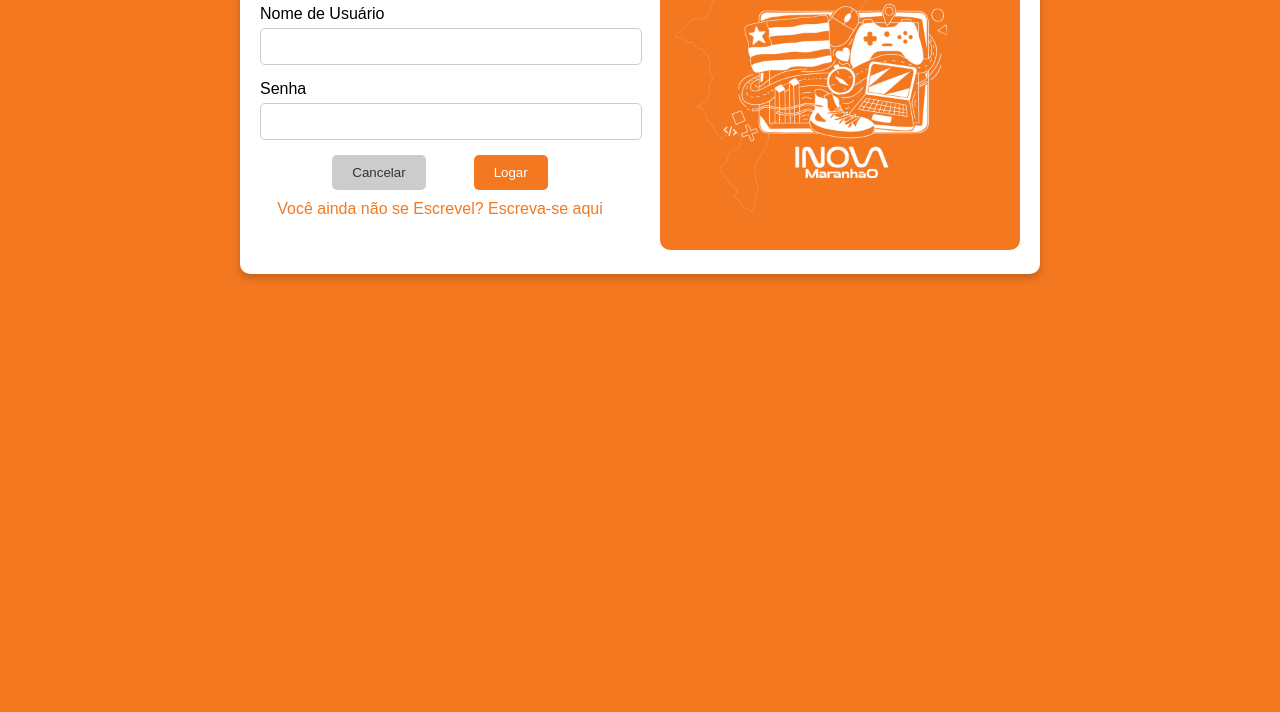
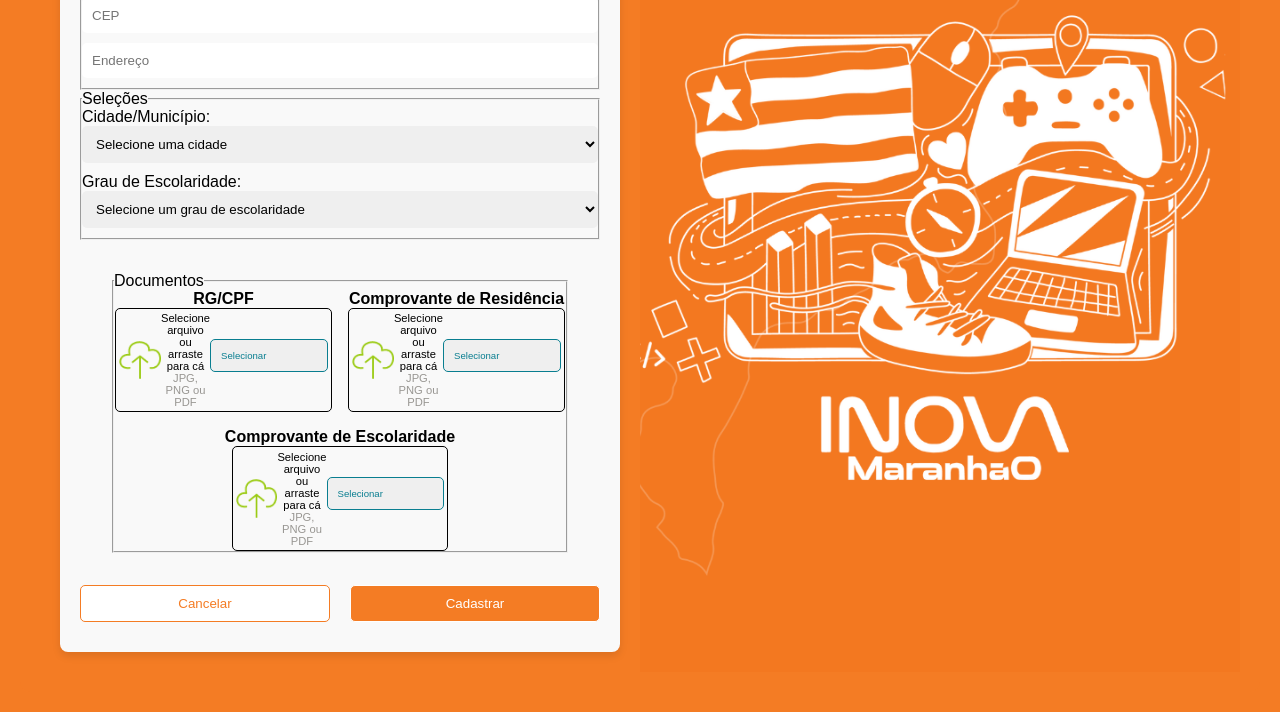
Before and after one commit to eliasdevmind/Desafio-II-Trilhas, a plain HTML site: page index.html in a window 1280 px wide. Shown: the part 328-1040 px from the top of the page. Before the commit the page ends 800 px from the top, so only its background shows below. Drawn offline with Linux system fonts and the light colour scheme.

Commit message:
projeto trilhas

```diff
--- a/css/cadastrar.css
+++ b/css/cadastrar.css
@@ -1,4 +1,4 @@
-body, h1, p, input, button, label, select {
+* {
     margin: 0;
     padding: 0;
     box-sizing: border-box;
@@ -6,27 +6,36 @@ body, h1, p, input, button, label, select {
 
 }
 
-/* Estilos globais */
+body{
+    background-color: #f47c24;
+}
+
 main {
     display: flex;
     justify-content: center;
     align-items: center;
     padding: 20px;
-    background-color: #f47c24;
+
 
 }
+
 
 .form-container {
     display: flex;
     flex-direction: row;
     justify-content: space-between;
-    background-color: #f47c24; /* Cor de fundo */
+    background-color: #f47c24;
     padding: 20px;
-    border-radius: 10px; /* Borda arredondada */
-    width: 100%; /* Estende o container para o comprimento total */
+    border-radius: 10px;
+    width: 100%;
 }
 
+
+
 .form-content {
+    display: flex;
+    flex-direction: column;
+    align-items: center;
     flex: 1;
     padding: 20px;
 }
@@ -35,22 +44,69 @@ form {
     max-width: 600px;
     padding: 20px;
     border-radius: 8px;
-    border: none; /* Remove a borda */
+    border: none;
     background-color: #f9f9f9;
     box-shadow: 0 4px 8px rgba(0, 0, 0, 0.1);
 }
 
 h1 {
-    text-align: center; /* Centraliza o título */
+
+
     margin-bottom: 20px;
 }
 
-/* Configurações da imagem de fundo */
 .img-background {
     flex: 1;
-    max-width: 50%; /* Define a largura máxima em 50% */
-    object-fit: cover; /* Ajusta a imagem para cobrir o espaço */
-    display: none; /* Inicialmente, a imagem está escondida */
+    max-width: 50%;
+    object-fit: cover;
+    display: none;
+}
+
+.posicao__botoes__file{
+    display: flex;
+    margin: 2rem;
+    justify-content: center;
+    flex-wrap: wrap;
+    gap: 1rem;
+    align-items: center;
+
+}
+
+.posicao__botoes__file__ajuste{
+    display: flex;
+    flex-direction: column;
+    align-items: center;
+}
+
+.posicao__botoes__file__ajuste h2{
+    font-size: 1rem;
+}
+
+.posicao__botoes__file__ajuste p{
+    font-size: 0.7rem;
+}
+.posicao__botoes__file__ajuste div{
+    display: flex;
+    border: solid black 1px;
+    text-align: center;
+    align-items: center;
+    padding: 0.2rem;
+    gap: 1.rem;
+    border-radius: 5px;
+}
+
+.posicao__botoes__file__ajuste span{
+    color:#989692;
+}
+
+.posicao__botoes__file__ajuste button{
+    text-decoration: none;
+    display: flex;
+    flex-direction: column;
+    font-size: 0.6rem;
+    color: #097E90;
+    border: solid #097E90 1px;
+    border-radius: 5px;
 }
 
 .form__botoes__cadastrar{
@@ -59,18 +115,16 @@ h1 {
     color: white;
 }
 .form__botoes__cancelar{
-    background-color: ;
-    border: solid  1px;
-    color: white;
+    background-color: white ;
+    border: solid #f47c24 1px;
+    color: #f47c24;
 }
-/* Exibe a imagem em dispositivos de largura maior */
 @media (min-width: 860px) {
     .img-background {
         display: block;
     }
 }
 
-/* Esconde a imagem em dispositivos menores para colocá-la atrás do formulário */
 @media (max-width: 860px) {
     .img-background {
         display: none;
@@ -78,13 +132,12 @@ h1 {
         top: 0;
         left: 0;
         width: 100%;
-        height: 100%; /* Cobre o formulário */
-        z-index: -1; /* Envia a imagem para trás do formulário */
-        opacity: 0.3; /* Opacidade para que o formulário seja visível */
+        height: 100%;
+        z-index: -1;
+        opacity: 0.3;
     }
 }
 
-/* Estilizando campos de entrada, seleção e botões */
 input, select, button {
     width: 100%;
     padding: 10px;
@@ -94,19 +147,9 @@ input, select, button {
     outline: none;
 }
 
-button {
-    background-color: #4caf50;
-    color: white;
-    cursor: pointer;
-}
 
-button:hover {
-    background-color: #45a049;
-}
-
-/* Configurações para os botões de cancelamento e cadastro lado a lado separados */
 .form__botoes {
     display: flex;
-    justify-content: space-between; /* Separação entre os botões */
+    justify-content: space-between;
     gap: 20px;
 }
--- a/css/login.css
+++ /dev/null
@@ -1,117 +0,0 @@
-body {
-    font-family: Arial, sans-serif;
-    background-color: #F37820;
-    margin: 0;
-    padding: 0;
-    display: flex;
-    justify-content: center;
-    align-items: center;
-    height: 100vh;
-}
-
-.login-wrapper {
-    display: flex;
-    justify-content: center;
-    align-items: center;
-    width: 100%;
-    max-width: 800px;
-    background-color: white;
-    border-radius: 10px;
-    box-shadow: 0 4px 8px rgba(0, 0, 0, 0.2);
-    overflow: hidden;
-}
-
-.login-container {
-    padding: 20px;
-    flex: 1;
-}
-
-h1 {
-    text-align: center;
-    color: #F37820;
-    margin-bottom: 20px;
-}
-
-.input-group {
-    margin-bottom: 15px;
-}
-
-label {
-    display: block;
-    margin-bottom: 5px;
-}
-
-input[type="text"],
-input[type="password"] {
-    width: 100%;
-    padding: 10px;
-    border: 1px solid #ccc;
-    border-radius: 5px;
-    outline: none;
-}
-
-input:focus {
-    border-color: #007bff;
-}
-
-.button-group {
-    display: flex;
-    justify-content: center;
-    gap: 3rem;
-}
-
-button {
-    padding: 10px 20px;
-    border-radius: 5px;
-    border: none;
-    cursor: pointer;
-}
-
-.cancel-button {
-    background-color: #ccc;
-    color: #333;
-}
-
-.submit-button {
-    background-color: #F37820;
-    color: white;
-}
-
-.submit-button:hover {
-    background-color: #d1601a;
-}
-
-.register-link {
-    text-align: center;
-    margin-top: 10px;
-}
-
-.register-link a {
-    color: #F37820;
-    text-decoration: none;
-}
-
-.register-link a:hover {
-    text-decoration: underline;
-}
-
-.image-container {
-    flex: 1;
-    padding: 20px;
-}
-
-.login-image {
-    max-width: 100%;
-    height: auto;
-    border-radius: 10px;
-}
-
-@media (max-width: 768px) {
-    .login-wrapper {
-        flex-direction: column;
-        width: 90%;
-    }
-    .image-container {
-        display: none;
-    }
-}
--- a/index.html
+++ b/index.html
@@ -5,37 +5,98 @@
     <meta charset="UTF-8">
     <meta http-equiv="X-UA-Compatible" content="IE=edge">
     <meta name="viewport" content="width=device-width, initial-scale=1.0">
-    <title>Login</title>
-    <link rel="stylesheet" href="./css/login.css">
+    <title>Formulário de Inscrição</title>
+    <link rel="stylesheet" href="./css/cadastrar.css">
+    <script src="./js/script.js" defer></script>
 </head>
 
 <body>
     <main>
-        <div class="login-wrapper">
-            <div class="login-container">
-                <h1>Login</h1>
-                <form action="" method="POST">
-                    <div class="input-group">
-                        <label for="username">Nome de Usuário</label>
-                        <input type="text" id="username" name="username" required>
-                    </div>
-                    <div class="input-group">
-                        <label for="password">Senha</label>
-                        <input type="password" id="password" name="password" required>
-                    </div>
-                    <div class="button-group">
-                        <button type="reset" class="cancel-button">Cancelar</button>
-                        <button type="submit" class="submit-button">Logar</button>
-                    </div>
-                    <div class="register-link">
-                        <a href="cadastrar.html">Você ainda não se Escrevel? Escreva-se aqui</a>
+        <section class="form-container">
+            <div class="form-content">
+                <h1>Inscreva-se</h1>
+                <form class="formulario__inova" action="submit_form.php" method="post" enctype="multipart/form-data">
+                    <fieldset class="formulario__inova_input">
+                        <legend>Informações Pessoais</legend>
+
+                        <input type="text" id="name" name="name" placeholder="Nome" required>
+
+                        <input type="email" id="email" name="email" placeholder="E-mail" required>
+
+                        <input type="number" id="cpf" name="cpf" placeholder="CPF" required>
+
+                        <input type="tel" id="telefone" name="telefone" placeholder="Telefone" required>
+
+                        <input type="text" id="cep" name="cep" placeholder="CEP" required>
+
+                        <input type="text" id="endereco" name="endereco" placeholder="Endereço" required>
+                    </fieldset>
+
+                    <fieldset class="form__select">
+                        <legend>Seleções</legend>
+                        <label for="cidade_municipio">Cidade/Município:</label>
+                        <select id="cidade_municipio" name="cidade_municipio" required>
+                            <option value="">Selecione uma cidade</option>
+                            <option value="sao_luis">São Luís</option>
+                            <option value="imperatriz">Imperatriz</option>
+                        </select>
+
+                        <label for="grau_estudantil">Grau de Escolaridade:</label>
+                        <select id="grau_estudantil" name="grau_estudantil" required>
+                            <option value="">Selecione um grau de escolaridade</option>
+                            <option value="fundamental">Fundamental</option>
+                            <option value="medio">Médio</option>
+                            <option value="superior">Superior</option>
+                        </select>
+                    </fieldset>
+
+                    <fieldset class="posicao__botoes__file">
+                        <legend>Documentos</legend>
+                        <div class="posicao__botoes__file__ajuste">
+                            <h2>RG/CPF</h2>
+                            <div>
+                                <img src="./img/Vector.png" width="20%" alt="">
+                                <p>Selecione arquivo<br> ou arraste para cá<br>
+                                    <span>JPG, PNG ou PDF</span></p>
+
+                                <input type="file" id="documentos" style="display: none;" accept=".jpg, .png, .pdf">
+                                <button type="button" onclick="document.getElementById('documentos').click();">Selecionar</button>
+                            </div>
+                        </div>
+
+                        <div class="posicao__botoes__file__ajuste">
+                            <h2>Comprovante de Residência</h2>
+                            <div>
+                                <img src="./img/Vector.png" width="20%" alt="">
+                                <p>Selecione arquivo<br> ou arraste para cá<br>
+                                    <span>JPG, PNG ou PDF</span></p>
+
+                                <input type="file" id="comprovante_residencia" style="display: none;" accept=".jpg, .png, .pdf">
+                                <button type="button" onclick="document.getElementById('comprovante_residencia').click();">Selecionar</button>
+                            </div>
+                        </div>
+
+                        <div class="posicao__botoes__file__ajuste">
+                            <h2>Comprovante de Escolaridade</h2>
+                            <div>
+                                <img src="./img/Vector.png" width="20%" alt="">
+                                <p>Selecione arquivo<br> ou arraste para cá<br>
+                                    <span>JPG, PNG ou PDF</span></p>
+
+                                <input type="file" id="comprovante_escolaridade" style="display: none;" accept=".jpg, .png, .pdf">
+                                <button type="button" onclick="document.getElementById('comprovante_escolaridade').click();">Selecionar</button>
+                            </div>
+                        </div>
+                    </fieldset>
+
+                    <div class="form__botoes">
+                        <input class="form__botoes__cancelar" type="reset" value="Cancelar">
+                        <input class="form__botoes__cadastrar" type="submit" value="Cadastrar">
                     </div>
                 </form>
             </div>
-            <div class="image-container">
-                <img src="./img/inovaMaranhao.png" alt="Imagem" class="login-image">
-            </div>
-        </div>
+            <img class="img-background" src="./img/inovaMaranhao.png" alt="Inova Maranhão">
+        </section>
     </main>
 </body>
 
```
Also changed, not shown: cadastrar.html (deleted, +0 -100 lines).
